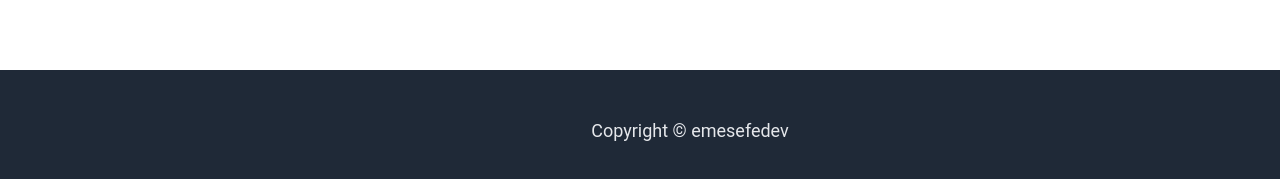
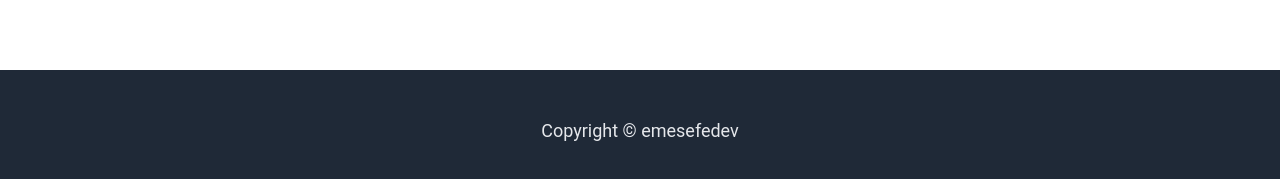
Before and after one commit to emesefedev/landing-page-project, a plain HTML site: page index.html in a window 1280 px wide. Shown: the part 1598-1777 px from the top of the page. Drawn offline with Linux system fonts and the light colour scheme.

Commit message:
padding-right added

```diff
--- a/styles.css
+++ b/styles.css
@@ -92,6 +92,10 @@ a {
 
 .padding-top-100 {
     padding-top: 100px;
+}
+
+.padding-right-100 {
+    padding-right: 100px;
 }
 
 .padding-right-200 {
```
